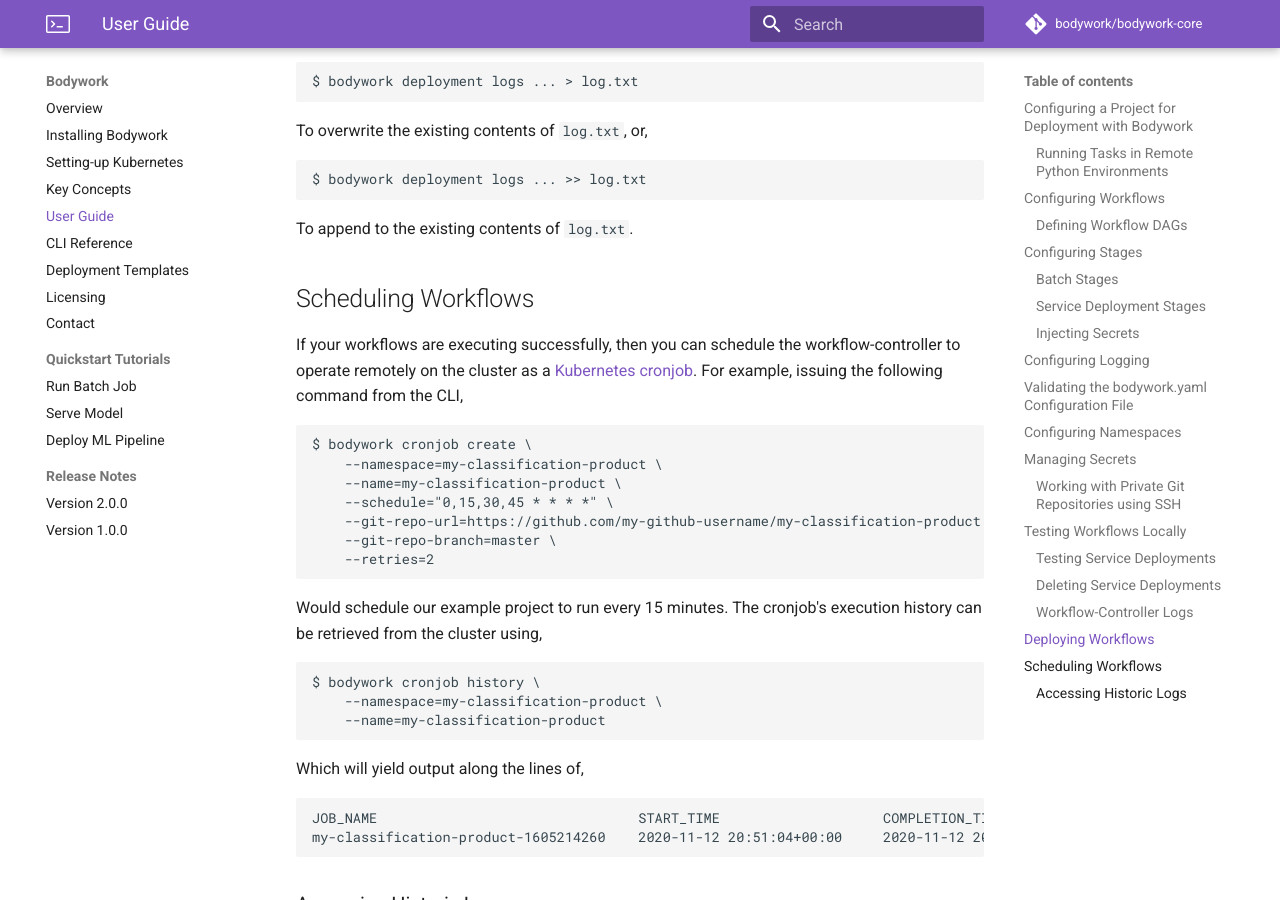
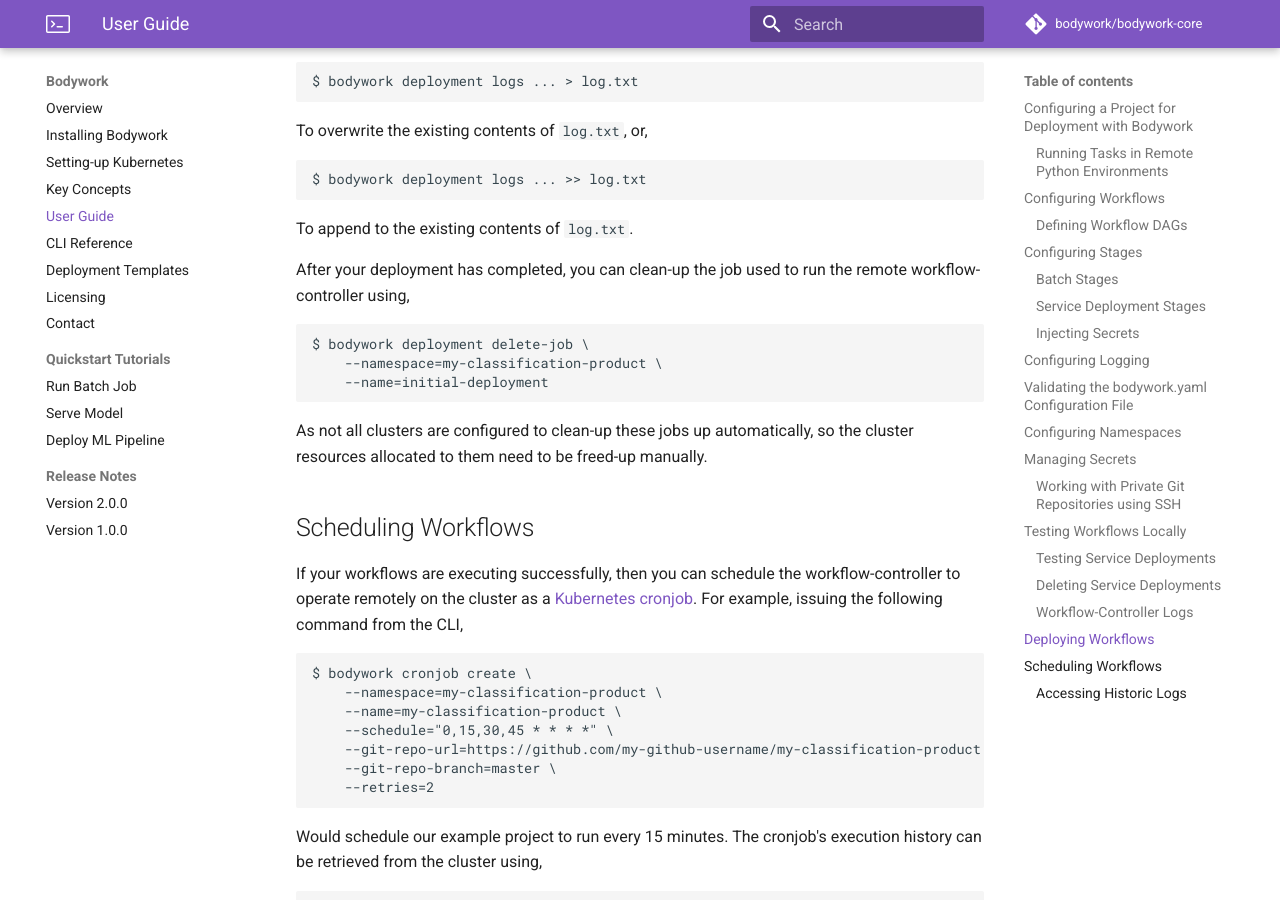
Before and after one commit to bodywork-ml/bodywork-docs, an MkDocs documentation site: the page built from docs/user_guide.md, in a window 1280 px wide and 900 px high, scrolled down 12984 px. Built offline with MkDocs 1.6.1 and Material for MkDocs 9.7.7, drawn with Linux system fonts in a browser that asks for light colours; comment, search, counter and statistics services are not loaded.

Commit message:
Add delete-job info

````diff
--- a/docs/user_guide.md
+++ b/docs/user_guide.md
@@ -515,6 +515,16 @@ $ bodywork deployment logs ... >> log.txt
 
 To append to the existing contents of `log.txt`.
 
+After your deployment has completed, you can clean-up the job used to run the remote workflow-controller using,
+
+```text
+$ bodywork deployment delete-job \
+    --namespace=my-classification-product \
+    --name=initial-deployment
+```
+
+As not all clusters are configured to clean-up these jobs up automatically, so the cluster resources allocated to them need to be freed-up manually.
+
 ## Scheduling Workflows
 
 If your workflows are executing successfully, then you can schedule the workflow-controller to operate remotely on the cluster as a [Kubernetes cronjob](https://kubernetes.io/docs/concepts/workloads/controllers/cron-jobs/). For example, issuing the following command from the CLI,
````
Also changed, not shown: docs/cli_reference.md (+10 -0 lines).
